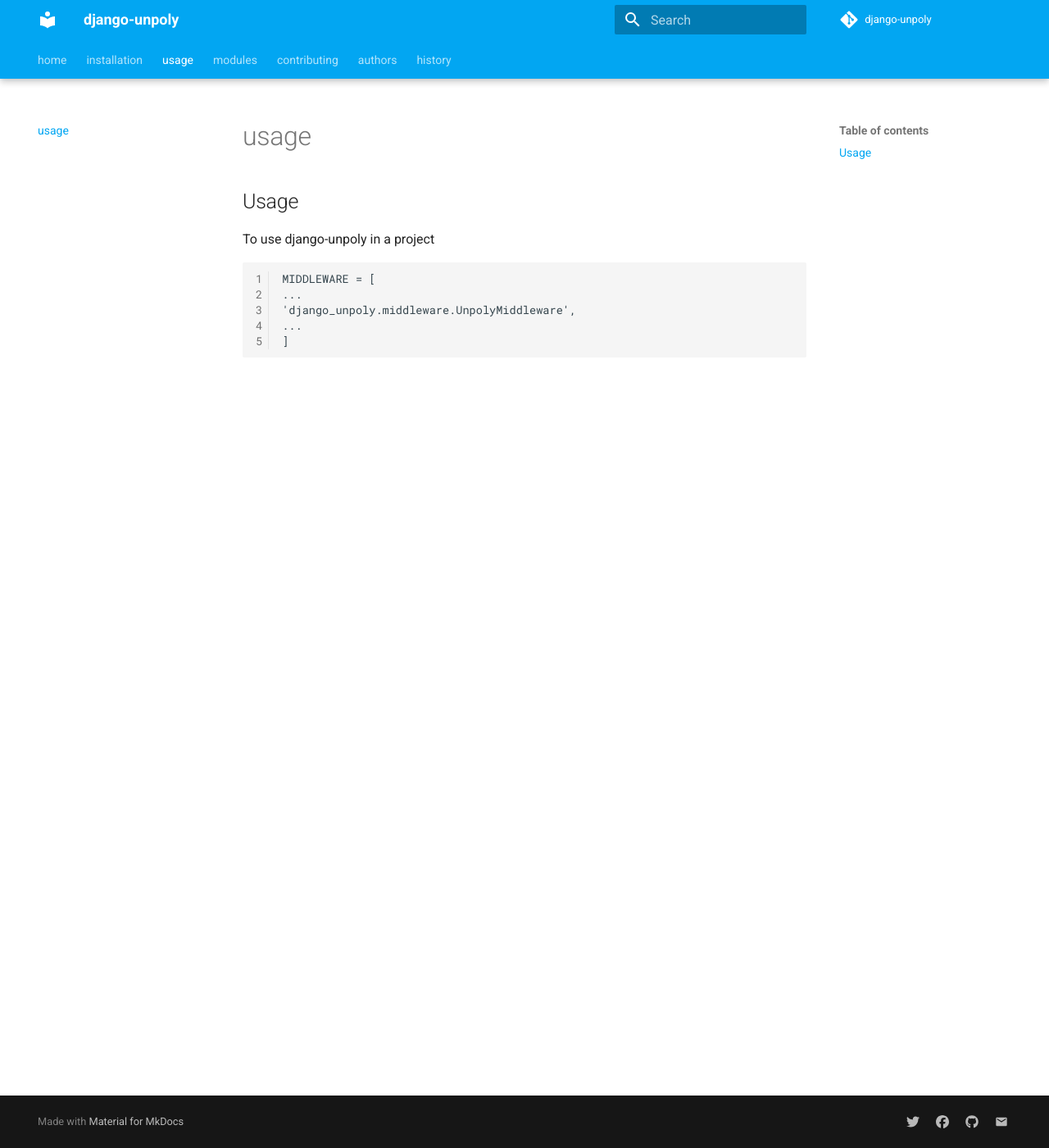
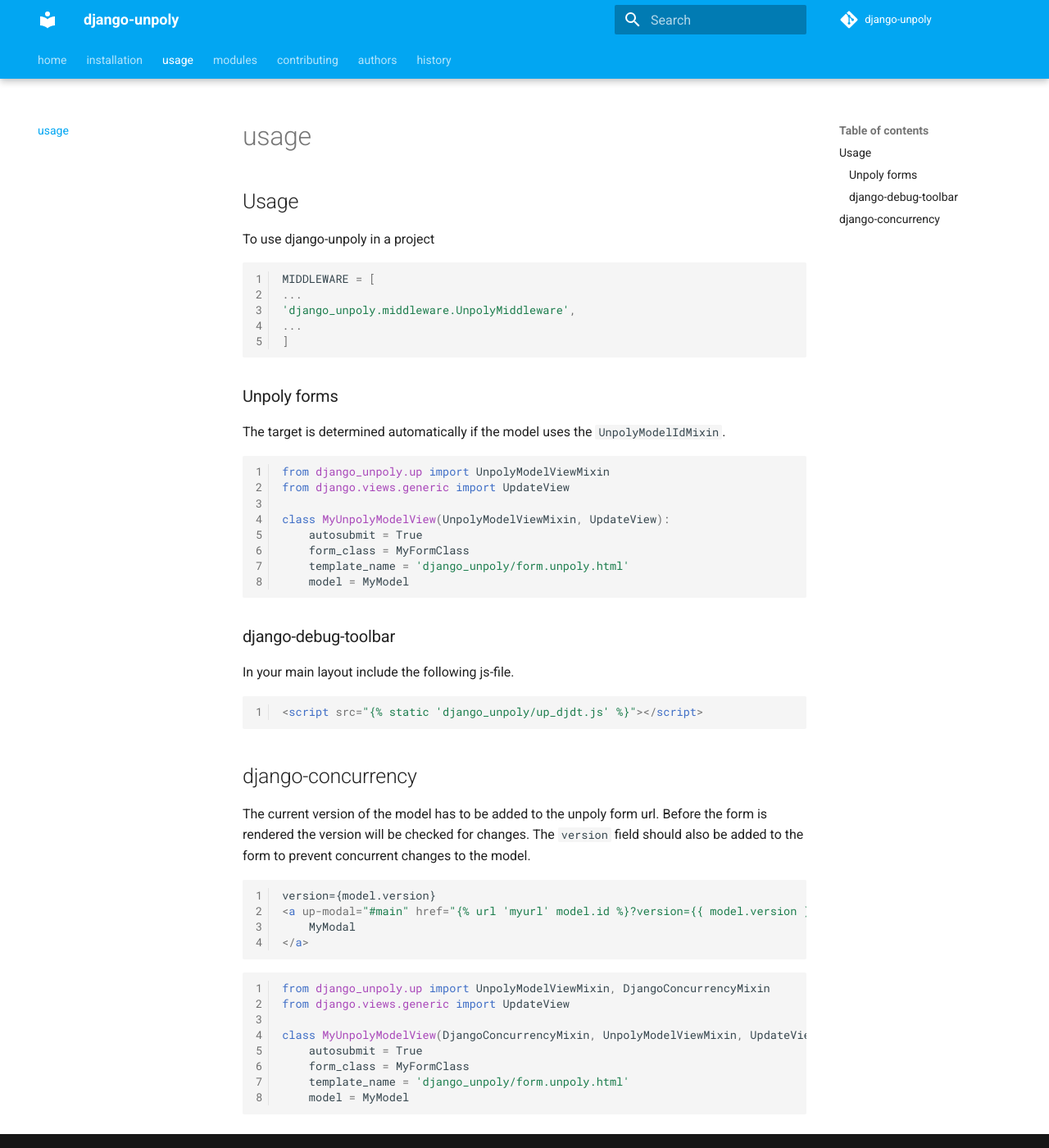
Before and after one commit to jwaschkau/django-unpoly, an MkDocs documentation site: the page built from docs/usage.md, in a window 1280 px wide and 1400 px high. Shown: the whole window at 82% size. Built offline with MkDocs 1.6.1 and Material for MkDocs 9.7.7, drawn with Linux system fonts in a browser that asks for light colours; comment, search, counter and statistics services are not loaded.

Commit message:
Add usage documentation

````diff
--- a/docs/usage.md
+++ b/docs/usage.md
@@ -2,10 +2,56 @@
 
 To use django-unpoly in a project
 
-```
+```python
 MIDDLEWARE = [
 ...
 'django_unpoly.middleware.UnpolyMiddleware',
 ...
 ]
 ```
+
+## Unpoly forms
+
+The target is determined automatically if the model uses the `UnpolyModelIdMixin`.
+
+```python
+from django_unpoly.up import UnpolyModelViewMixin
+from django.views.generic import UpdateView
+
+class MyUnpolyModelView(UnpolyModelViewMixin, UpdateView):
+    autosubmit = True
+    form_class = MyFormClass
+    template_name = 'django_unpoly/form.unpoly.html'
+    model = MyModel
+```
+
+## django-debug-toolbar
+
+In your main layout include the following js-file.
+```html
+<script src="{% static 'django_unpoly/up_djdt.js' %}"></script>
+```
+
+# django-concurrency
+
+The current version of the model has to be added to the unpoly form url. Before the form is rendered the
+version will be checked for changes. The `version` field should also be added to the form to prevent
+concurrent changes to the model.
+
+```html
+version={model.version}
+<a up-modal="#main" href="{% url 'myurl' model.id %}?version={{ model.version }}">
+    MyModal
+</a>
+```
+
+```python
+from django_unpoly.up import UnpolyModelViewMixin, DjangoConcurrencyMixin
+from django.views.generic import UpdateView
+
+class MyUnpolyModelView(DjangoConcurrencyMixin, UnpolyModelViewMixin, UpdateView):
+    autosubmit = True
+    form_class = MyFormClass
+    template_name = 'django_unpoly/form.unpoly.html'
+    model = MyModel
+```
````
